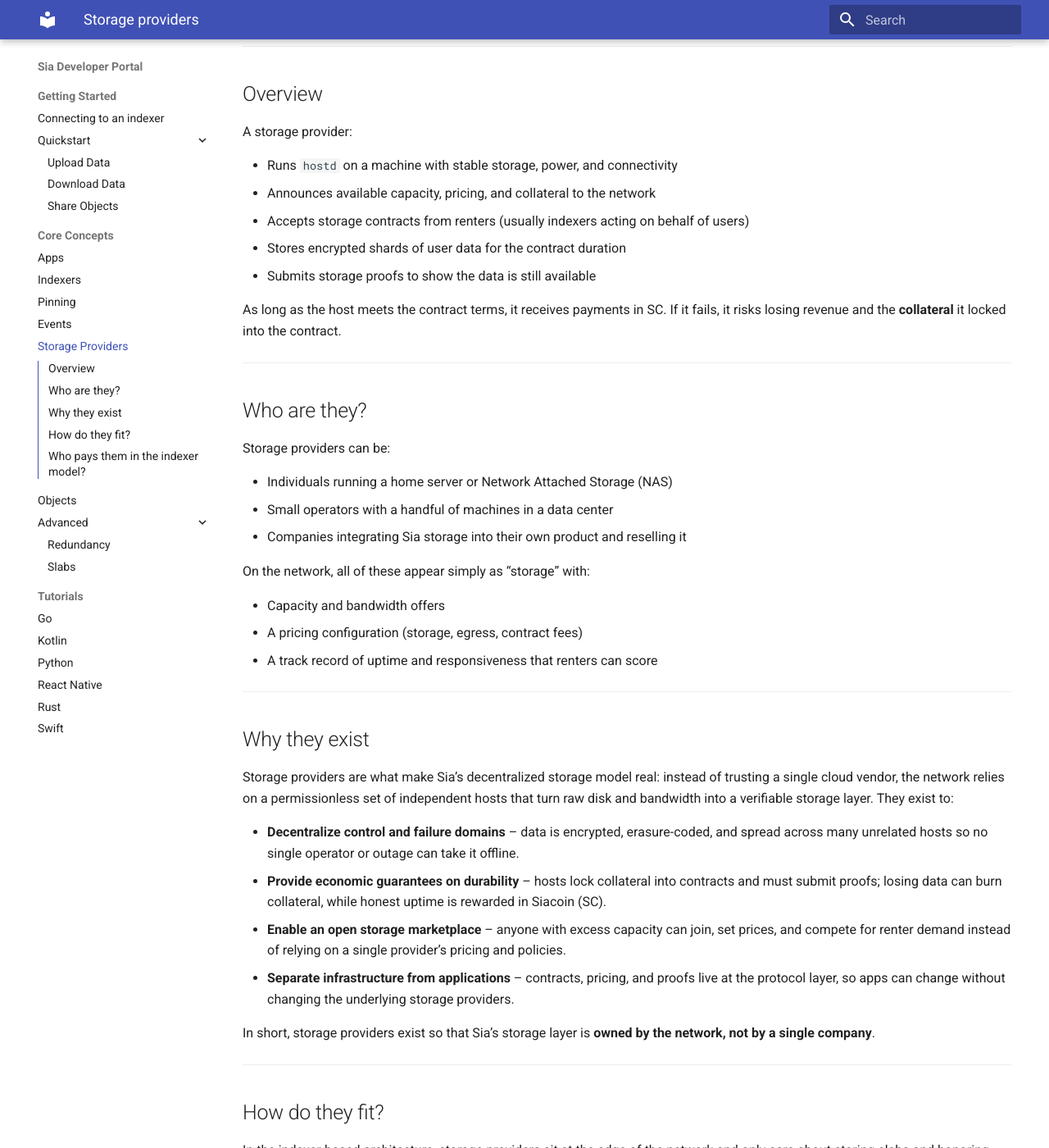
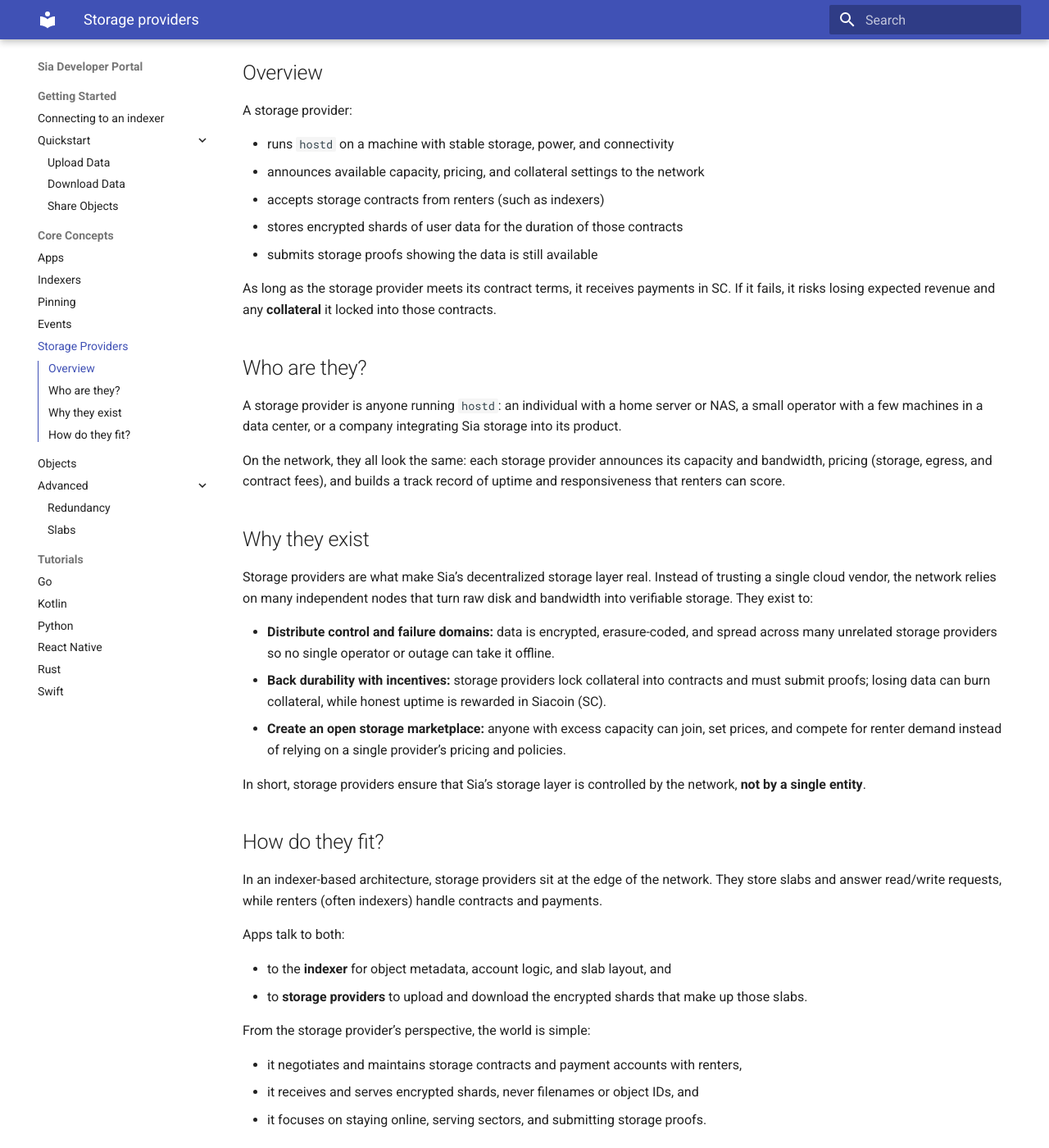
Before and after one commit to SiaFoundation/developer-portal, an MkDocs documentation site: the page built from docs/core-concepts/storage-providers.md, in a window 1280 px wide and 1400 px high, scrolled down 200 px. Shown: the whole window at 82% size. Built offline with MkDocs 1.6.1 and Material for MkDocs 9.7.7, drawn with Linux system fonts in a browser that asks for light colours; some of the changed text lies outside the part shown.

Commit message:
nate's comments + co-pilot, refreshed information

````diff
--- a/docs/core-concepts/storage-providers.md
+++ b/docs/core-concepts/storage-providers.md
@@ -4,105 +4,78 @@
 
 # Storage providers
 
-Storage providers physically store data on the Sia network by running Sia’s hosting software `hostd`, contributing excess storage space and bandwidth and earning Siacoin (SC) in return.
-
----
+Storage providers are nodes that run Sia’s hosting software, `hostd`. They contribute disk space and bandwidth to the Sia network and earn Siacoin (SC) by storing data and proving that it remains available over time.
 
 ## Overview
 
 A storage provider:
 
-- Runs `hostd` on a machine with stable storage, power, and connectivity
-- Announces available capacity, pricing, and collateral to the network
-- Accepts storage contracts from renters (usually indexers acting on behalf of users)
-- Stores encrypted shards of user data for the contract duration
-- Submits storage proofs to show the data is still available
+- runs `hostd` on a machine with stable storage, power, and connectivity
+- announces available capacity, pricing, and collateral settings to the network
+- accepts storage contracts from renters (such as indexers)
+- stores encrypted shards of user data for the duration of those contracts
+- submits storage proofs showing the data is still available
 
-As long as the host meets the contract terms, it receives payments in SC. If it fails, it risks losing revenue and the **collateral** it locked into the contract.
-
----
+As long as the storage provider meets its contract terms, it receives payments in SC. If it fails, it risks losing expected revenue and any **collateral** it locked into those contracts.
 
 ## Who are they?
 
-Storage providers can be:
+A storage provider is anyone running `hostd`: an individual with a home server or NAS, a small operator with a few machines in a data center, or a company integrating Sia storage into its product.
 
-- Individuals running a home server or Network Attached Storage (NAS)
-- Small operators with a handful of machines in a data center
-- Companies integrating Sia storage into their own product and reselling it
-
-On the network, all of these appear simply as “storage” with:
-
-- Capacity and bandwidth offers
-- A pricing configuration (storage, egress, contract fees)
-- A track record of uptime and responsiveness that renters can score
-
----
+On the network, they all look the same: each storage provider announces its capacity and bandwidth, pricing (storage, egress, and contract fees), and builds a track record of uptime and responsiveness that renters can score.
 
 ## Why they exist
 
-Storage providers are what make Sia’s decentralized storage model real: instead of trusting a single cloud vendor, the network relies on a permissionless set of independent hosts that turn raw disk and bandwidth into a verifiable storage layer. They exist to:
+Storage providers are what make Sia’s decentralized storage layer real. Instead of trusting a single cloud vendor, the network relies on many independent nodes that turn raw disk and bandwidth into verifiable storage. They exist to:
 
-- **Decentralize control and failure domains** – data is encrypted, erasure-coded, and spread across many unrelated hosts so no single operator or outage can take it offline.
-- **Provide economic guarantees on durability** – hosts lock collateral into contracts and must submit proofs; losing data can burn collateral, while honest uptime is rewarded in Siacoin (SC).
-- **Enable an open storage marketplace** – anyone with excess capacity can join, set prices, and compete for renter demand instead of relying on a single provider’s pricing and policies.
-- **Separate infrastructure from applications** – contracts, pricing, and proofs live at the protocol layer, so apps can change without changing the underlying storage providers.
+- **Distribute control and failure domains:** data is encrypted, erasure-coded, and spread across many unrelated storage providers so no single operator or outage can take it offline.
+- **Back durability with incentives:** storage providers lock collateral into contracts and must submit proofs; losing data can burn collateral, while honest uptime is rewarded in Siacoin (SC).
+- **Create an open storage marketplace:** anyone with excess capacity can join, set prices, and compete for renter demand instead of relying on a single provider’s pricing and policies.
 
-In short, storage providers exist so that Sia’s storage layer is **owned by the network, not by a single company**.
-
----
+In short, storage providers ensure that Sia’s storage layer is controlled by the network, **not by a single entity**.
 
 ## How do they fit?
 
-In the indexer-based architecture, storage providers sit at the edge of the network and only care about storing slabs and honoring contracts. Apps and users never talk to them directly.
+In an indexer-based architecture, storage providers sit at the edge of the network. They store slabs and answer read/write requests, while renters (often indexers) handle contracts and payments.
 
-From the host’s perspective, the world is simple:
+Apps talk to both:
 
-- The indexer inherits the responsibility of forming contracts, uploading slabs and sending requests.
-- Data arrives as **encrypted shards**, not files or object keys, and hosts never see user or app metadata.
-- Hosts focus on **staying online, serving sectors and submitting storage proofs**.
+- to the **indexer** for object metadata, account logic, and slab layout, and
+- to **storage providers** to upload and download the encrypted shards that make up those slabs.
+
+From the storage provider’s perspective, the world is simple:
+
+- it negotiates and maintains storage contracts and payment accounts with renters,
+- it receives and serves encrypted shards, never filenames or object IDs, and
+- it focuses on staying online, serving sectors, and submitting storage proofs.
 
 ``` mermaid
 flowchart LR
-    %% === Apps in the middle (grey box) ===
-    subgraph APPS[ ]
-        F["fsd"]
-        S["S3"]
-        D["Sia Drive"]
+
+    %% === Brand color classes ===
+    classDef user fill:#76E6EB,stroke:#4bbdc2,stroke-width:2px,color:#000;        %% powder
+    classDef apps fill:#FF7919,stroke:#c85f14,stroke-width:2px,color:#000;        %% zest
+    classDef indexer fill:#E50AAE,stroke:#b10887,stroke-width:2px,color:#000;     %% punch
+    classDef hosts fill:#36D955,stroke:#27a93e,stroke-width:2px,color:#000;       %% slime
+
+    %% === Nodes ===
+    U["User"]:::user
+    A["Apps"]:::apps
+    I["Indexer"]:::indexer
+
+    %% Hosts group
+    subgraph HOSTS["Hosts"]
+        direction TB
+        H1["Host 1"]:::hosts
+        H2["Host 2"]:::hosts
+        H3["Host 3"]:::hosts
     end
-    %% === Hosts on the right ===
-    subgraph HOSTS[ ]
-        H1["Host 1"]
-        H2["Host 2"]
-        H3["Host 3"]
-    end
-    %% === User on the left ===
-    U["User"]
-    %% === Indexer User and Apps ===
-    I["Indexer"]
+
     %% === Flows ===
-    %% User <-> Indexer <-> Hosts
-    U <--> I
-    I <--> HOSTS
-
-    %% Indexer <-> Apps
-    I <--> APPS
-    %% User <-> Apps
-    U <--> APPS
-    %% Apps <-> Hosts
-    APPS <--> HOSTS
-    %% === Styling ===
-    classDef user fill:#e1bee7,stroke:#b39ddb,stroke-width:2px,color:#000;
-    classDef apps fill:#ffe0b2,stroke:#ffb74d,stroke-width:2px,color:#000;
-    classDef indexer fill:#ffccbc,stroke:#ef9a9a,stroke-width:2px,color:#000;
-    classDef hosts fill:#bbdefb,stroke:#64b5f6,stroke-width:2px,color:#000;
-    class U user;
-    class F,S,D apps;
-    class I indexer;
-    class H1,H2,H3 hosts;
+    U --> A
+    A <--> I
+    I --> HOSTS
+    A <--> HOSTS
 ```
 
-## Who pays them in the indexer model?
-
-In the indexer model, **the indexer is the one that pays storage providers**, but it does so using funds that come from users (or apps). Users deposit funds with the indexer, and the indexer uses that money to fund payment accounts on hosts.
-
-Users and apps never talk to hosts directly; the indexer mediates all operations, manages host payment accounts, and pays hosts for valid storage proofs using user or app funds. Any future model that allows limited direct user–host interaction after account setup will be documented as an explicit exception.
+<!-- ## Who pays them in the indexer model? -->
````
